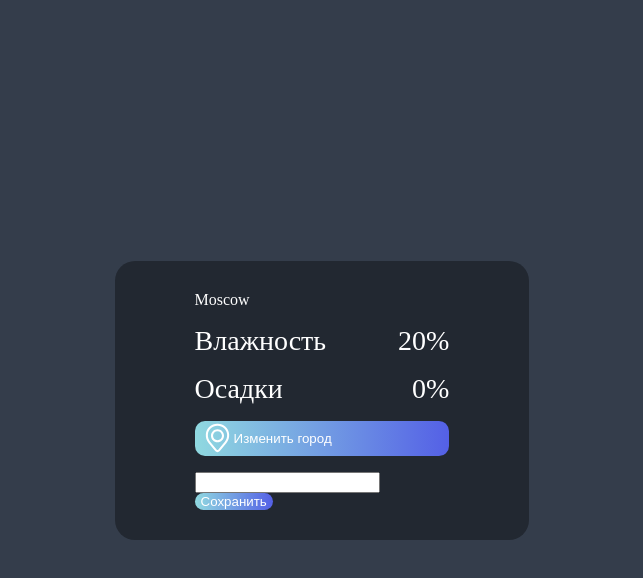
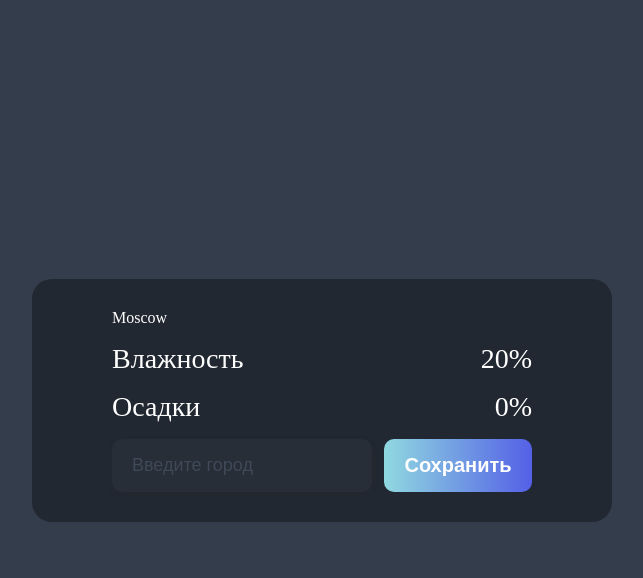
Before and after one commit to milkyaz/weather-proj, a Vue app: page / in a window 1280 px wide. Both pictures are taken after a click on the button "Изменить город". Shown: the top 578 px of the page, without its empty margins (318-961 px from the left). Built offline with nearby package versions, Linux system fonts and the light colour scheme.

Commit message:
update styles

```diff
--- a/src/components/BaseButton.vue
+++ b/src/components/BaseButton.vue
@@ -10,11 +10,18 @@
 
 <style scoped>
 .cs-button {
+  width: 100%;
   border-radius: 10px;
+  padding: 14px;
+  font-size: 20px;
+  font-weight: 600;
+  height: 53px;
   border: none;
   cursor: pointer;
   display: flex;
+  gap: 9px;
   align-items: center;
+  justify-content: center;
   color: white;
   background: linear-gradient(
       90deg,
--- /dev/null
+++ b/src/components/BaseInput.vue
@@ -0,0 +1,25 @@
+<script setup>
+
+</script>
+
+<template>
+  <input class="cs-input"/>
+</template>
+
+<style scoped>
+.cs-input {
+  color: white;
+  height: 53px;
+  width: 260px;
+  font-size: 18px;
+  padding: 15px 20px;
+  border-radius: 10px;
+  border: none;
+  background-color: #272E37;
+  box-shadow: 1px 2px 4px 0 #222831;
+}
+
+.cs-input::placeholder {
+  color: #3f4958;
+}
+</style>
--- a/src/components/CitySelect.vue
+++ b/src/components/CitySelect.vue
@@ -1,6 +1,7 @@
 <script setup>
 import BaseButton from "./BaseButton.vue";
 import {ref} from "vue";
+import BaseInput from "./BaseInput.vue";
 
 const emit = defineEmits(['selectedCity']);
 let isEdited = ref(false);
@@ -17,17 +18,29 @@ function edit() {
 </script>
 
 <template>
-  <BaseButton @click="edit">
-    <img src="../assets/location.svg" alt="location">
-    Изменить город
-  </BaseButton>
-  <div v-if="isEdited">
-    <input />
-    <BaseButton @click="select">Сохранить</BaseButton>
+  <div class="city-select">
+    <div v-if="!isEdited">
+      <BaseButton @click="edit">
+        <img src="../assets/location.svg" alt="location">
+        Изменить город
+      </BaseButton>
+    </div>
+    <div v-if="isEdited" class="city-select__form">
+      <BaseInput placeholder="Введите город" />
+      <BaseButton @click="select">Сохранить</BaseButton>
+    </div>
   </div>
-
 </template>
 
 <style scoped>
+.city-select {
+  width: 420px;
+}
+
+.city-select__form {
+  display: flex;
+  gap: 12px;
+
+}
 
 </style>
--- a/src/style.css
+++ b/src/style.css
@@ -2,6 +2,10 @@
   --sans: system-ui, 'Segoe UI', Roboto, sans-serif;
   --heading: system-ui, 'Segoe UI', Roboto, sans-serif;
   --mono: ui-monospace, Consolas, monospace;
+}
+
+* {
+  box-sizing: border-box;
 }
 
 body {
```
